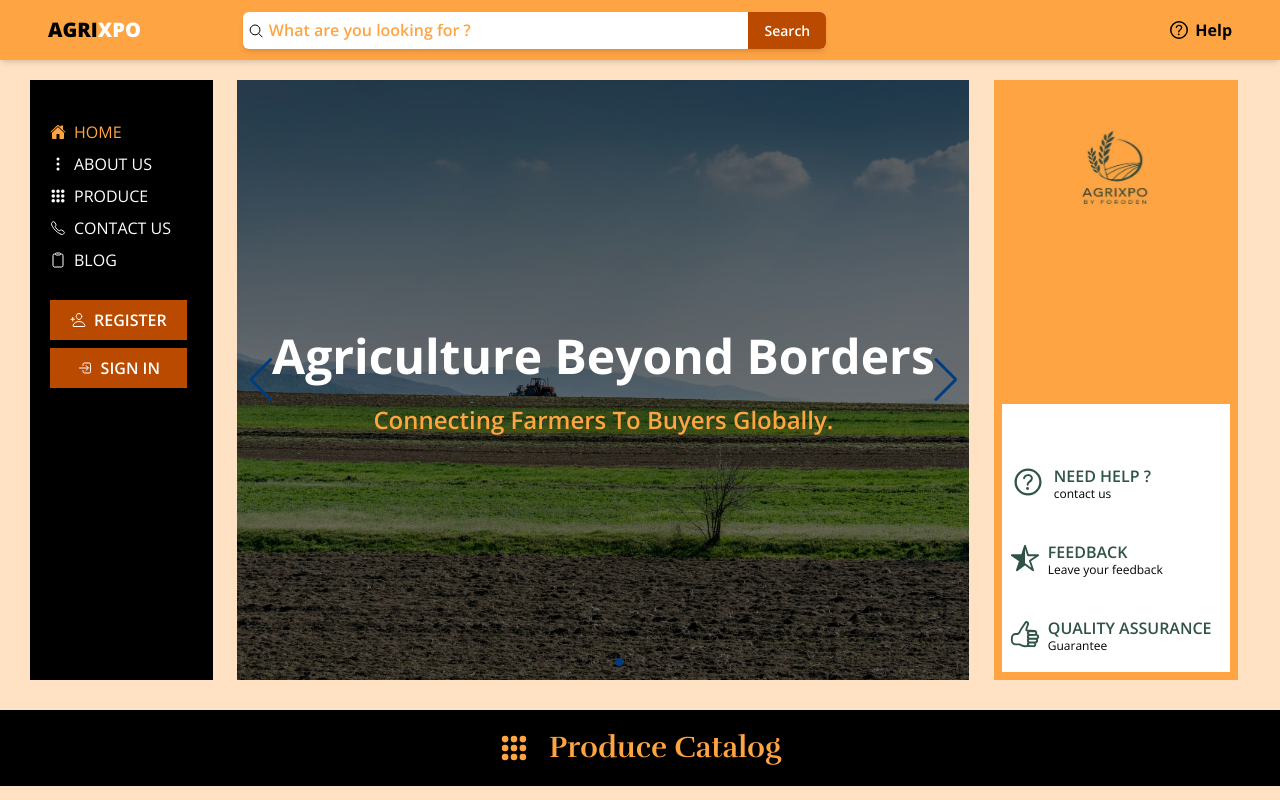
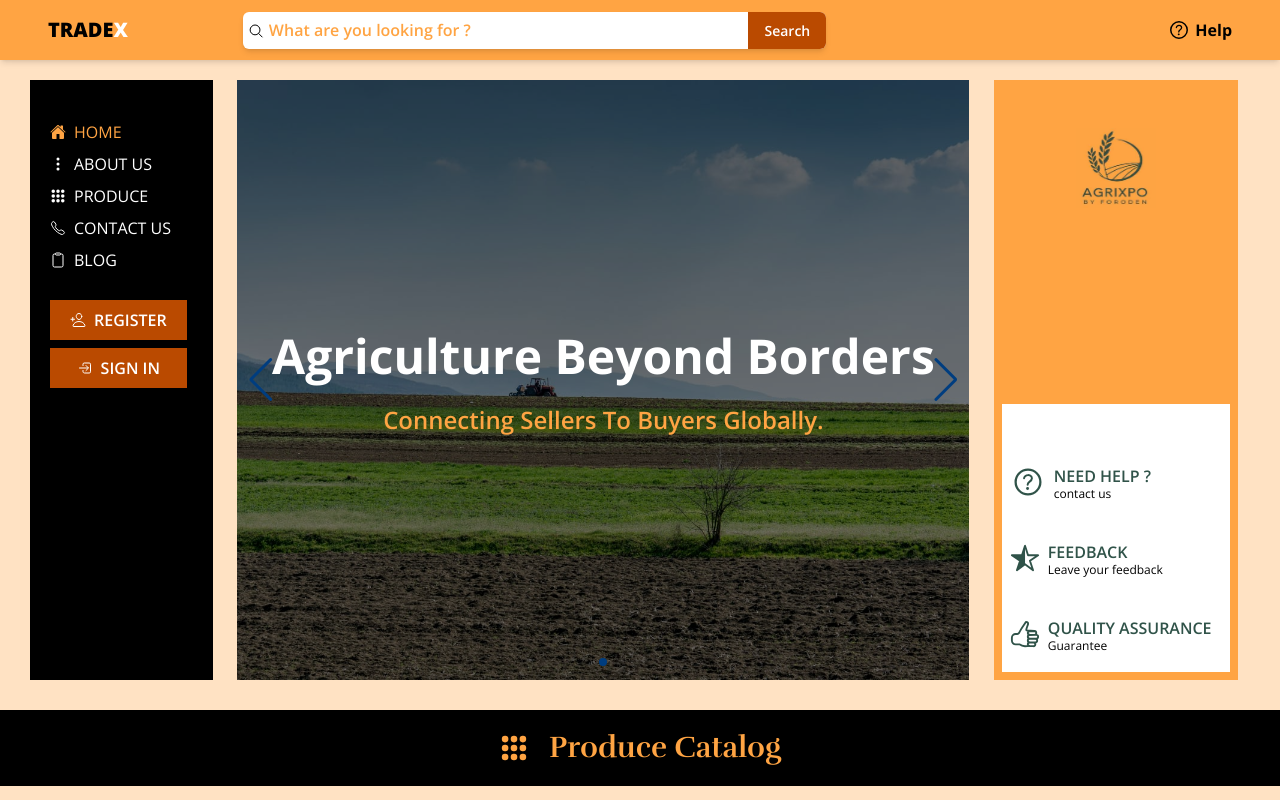
Before and after one commit to jeanbuhendwa/agrixpo, a website: page index.html in a window 1280 px wide. Shown: the top 800 px of the page. Drawn offline with nearby package versions, Linux system fonts and the light colour scheme; grey boxes are pictures that could not be loaded; a web font is replaced by a local one.

Commit message:
Update name

```diff
--- a/index.html
+++ b/index.html
@@ -37,7 +37,7 @@
             class="cursor-pointer w-8 h-8 bg-primary-light p-[5px] rounded-sm md:hidden"></ion-icon>
           <a href="#" class="flex items-center gap-1">
             <div class="flex flex-col items-start">
-              <span class="font-black text-xl">AGRI<span class="text-white">XPO</span></span>
+              <span class="font-black text-xl">TRADE<span class="text-white">X</span></span>
             </div>
           </a>
         </div>
@@ -176,7 +176,7 @@
             Agriculture Beyond Borders
           </h1>
           <p class="md:text-2xl text-xl font-semibold text-primary-light capitalize">
-            Connecting farmers to Buyers globally.
+            Connecting Sellers to Buyers globally.
           </p>
         </div>
       </section>
```
Also changed, not shown: home.html (+2 -2 lines), src/Pages/about.html (+1 -1 lines), src/Pages/profileUser.html (+1 -1 lines).
